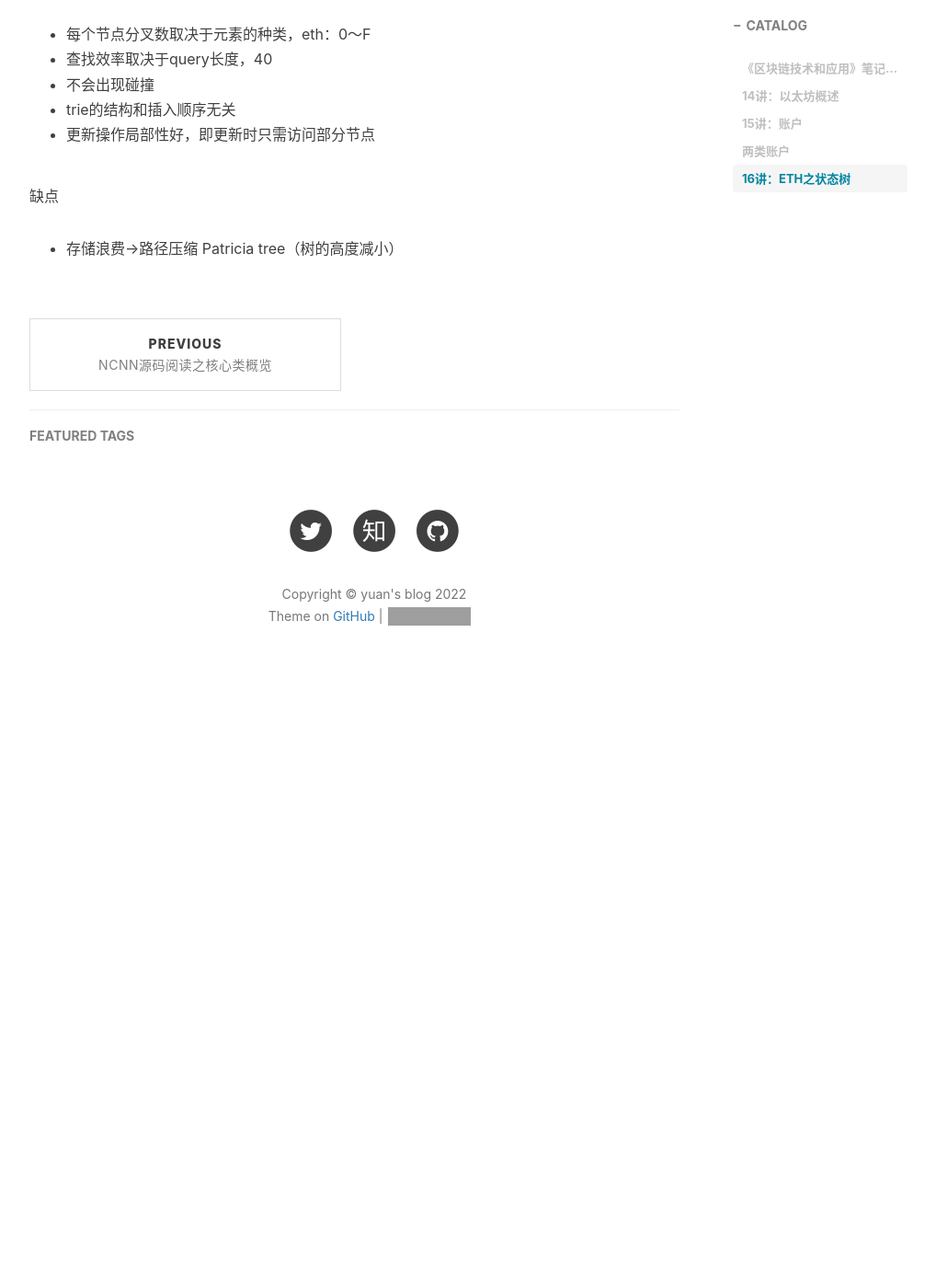
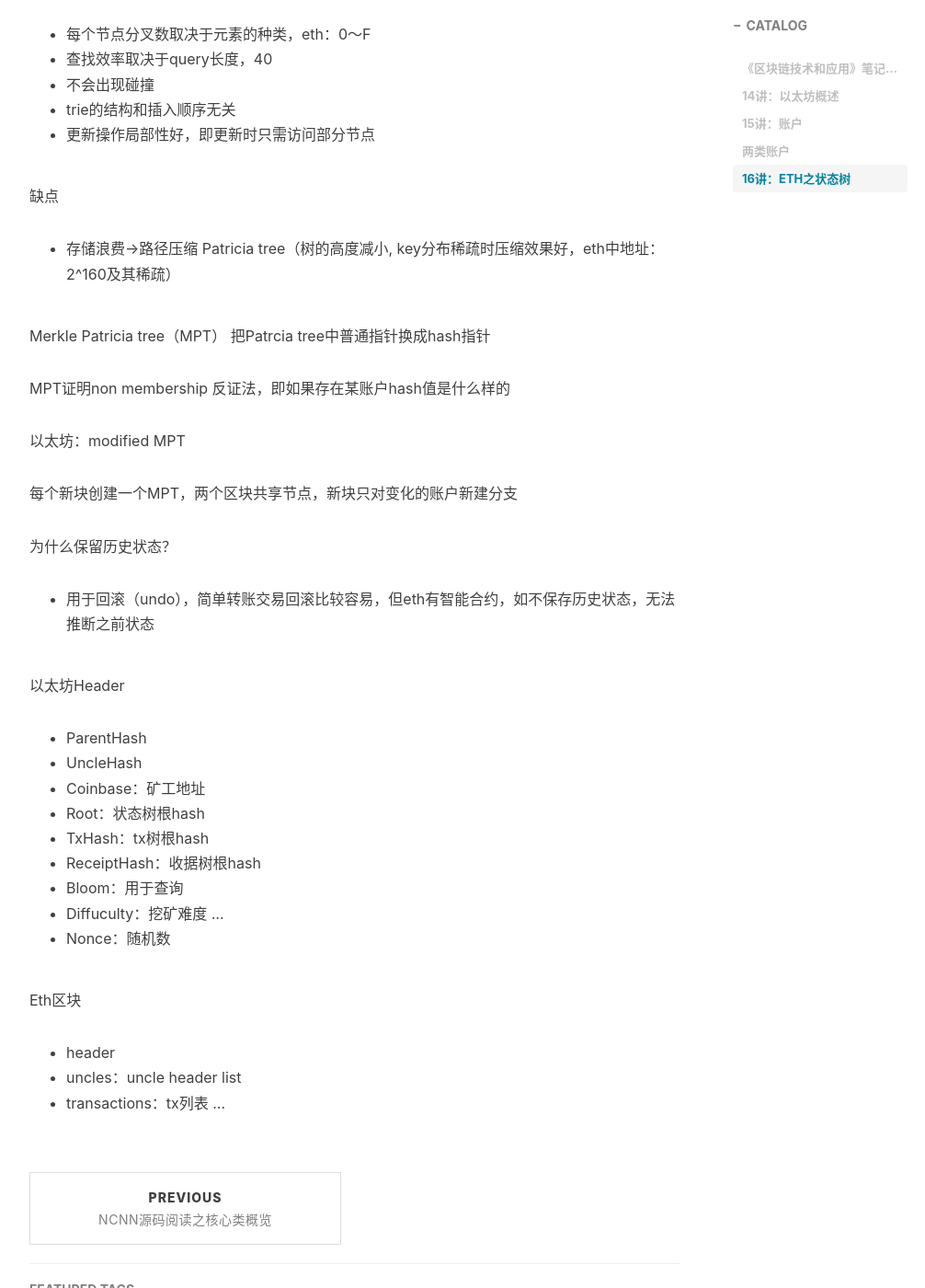
Before and after one commit to tlzhaoyuan/tlzhaoyuan.github.io, a Jekyll site: the page built from _posts/2022-06-02-区块链技术和应用课程笔记.md, in a window 1280 px wide and 1400 px high, scrolled down 1949 px. Shown: the whole window at 92% size, without its empty margins (233-1239 px from the left). Built offline with Jekyll 4.4.1, drawn with Linux system fonts in a browser that asks for light colours; nearby versions of some CDN libraries; comment, search, counter and statistics services are not loaded; before the commit the page ends 2723 px from its top, so only the background shows below that; some of the changed text lies outside the part shown; grey boxes are pictures that could not be loaded.

Commit message:
update blog

```diff
--- a/_posts/2022-06-02-区块链技术和应用课程笔记.md
+++ b/_posts/2022-06-02-区块链技术和应用课程笔记.md
@@ -72,4 +72,36 @@ trie（re**trie**val）revisited
 * 更新操作局部性好，即更新时只需访问部分节点
 
 缺点
-* 存储浪费->路径压缩 Patricia tree（树的高度减小）
+* 存储浪费->路径压缩 Patricia tree（树的高度减小, key分布稀疏时压缩效果好，eth中地址：2^160及其稀疏）
+
+
+Merkle Patricia tree（MPT）
+把Patrcia tree中普通指针换成hash指针
+
+MPT证明non membership
+反证法，即如果存在某账户hash值是什么样的
+
+以太坊：modified MPT
+
+每个新块创建一个MPT，两个区块共享节点，新块只对变化的账户新建分支
+
+为什么保留历史状态？
+* 用于回滚（undo），简单转账交易回滚比较容易，但eth有智能合约，如不保存历史状态，无法推断之前状态
+
+以太坊Header
+* ParentHash
+* UncleHash
+* Coinbase：矿工地址
+* Root：状态树根hash
+* TxHash：tx树根hash
+* ReceiptHash：收据树根hash
+* Bloom：用于查询
+* Diffuculty：挖矿难度
+...
+* Nonce：随机数
+
+Eth区块
+* header
+* uncles：uncle header list
+* transactions：tx列表
+...
```
Also changed, not shown: other parts of _posts/2022-06-02-区块链技术和应用课程笔记.md (+1 -1 lines).
